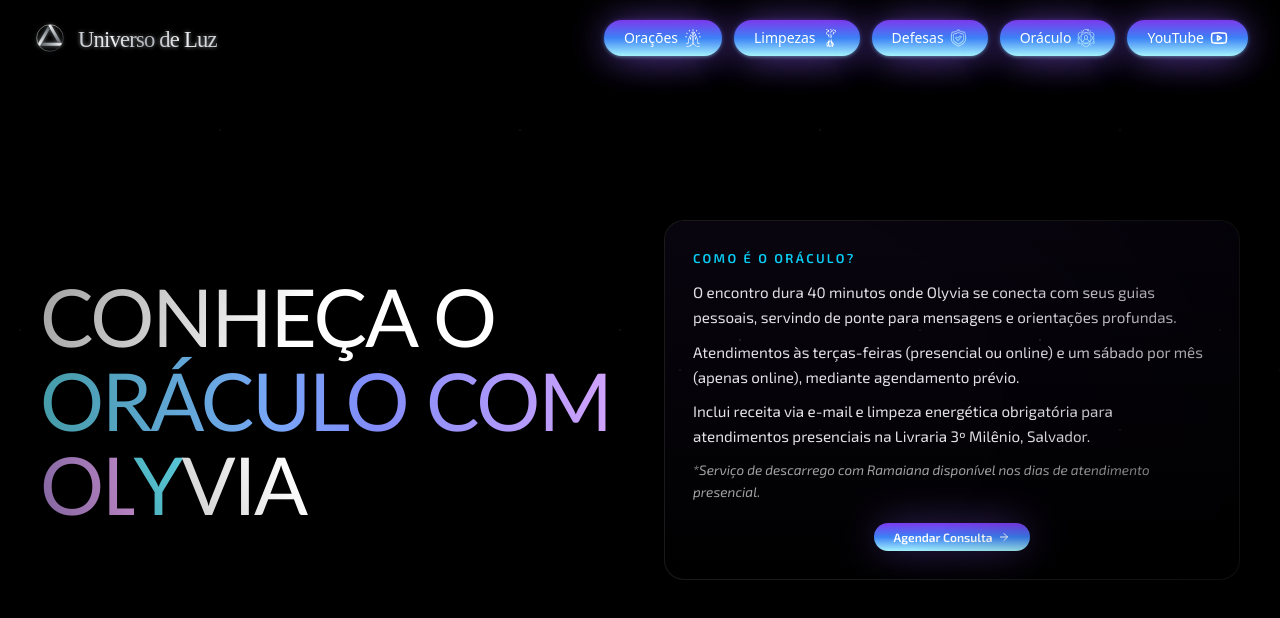
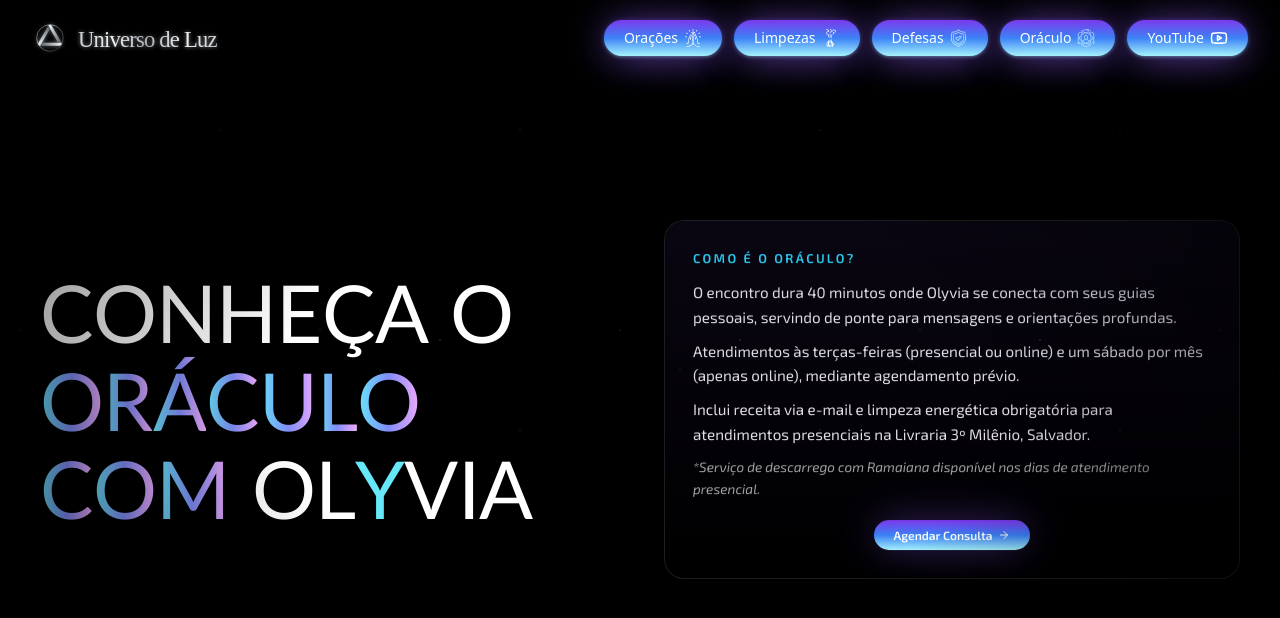
Before and after one commit to LeandroAcipreste/site-universo-de-lluz, a React (Vite) app: page /oracle in a window 1280 px wide. Shown: the top 618 px of the page. Built offline with nearby package versions, Linux system fonts and the light colour scheme; a web font is replaced by a local one.

Commit message:
finalização da página conheça o ul

```diff
--- a/src/index.css
+++ b/src/index.css
@@ -127,3 +127,30 @@
   0%, 100% { transform: translateY(0px); }
   50% { transform: translateY(-25px); }
 }
+
+/* =====================================================
+   CUSTOM SCROLLBAR — Estética Universo de Luz
+   ===================================================== */
+::-webkit-scrollbar {
+  width: 8px;
+}
+
+::-webkit-scrollbar-track {
+  background: #0a0a0a;
+}
+
+::-webkit-scrollbar-thumb {
+  background: linear-gradient(180deg, #67e8f9 0%, #818cf8 50%, #f0abfc 100%);
+  border-radius: 10px;
+  border: 2px solid #0a0a0a;
+}
+
+::-webkit-scrollbar-thumb:hover {
+  background: linear-gradient(180deg, #818cf8 0%, #f0abfc 100%);
+}
+
+/* Suporte para Firefox */
+* {
+  scrollbar-width: thin;
+  scrollbar-color: #818cf8 #0a0a0a;
+}
--- /dev/null
+++ b/src/pages/oracle/oracle.css
@@ -0,0 +1,185 @@
+/* ─────────────────────────────────────────────────────────────────
+   ORACLE PAGE — Universo de Luz
+   Estratégia: GSAP gerencia opacity / transform.
+               CSS gerencia apenas aparência visual (cor, gradiente).
+───────────────────────────────────────────────────────────────── */
+
+/* ── Section wrapper ── */
+.oracle-section {
+    position: relative;
+    min-height: 100svh;
+    overflow-x: clip;
+    background-color: #000;
+    color: white;
+}
+
+/* ── Conteúdo principal ── */
+.oracle-content {
+    position: relative;
+    z-index: 10;
+    margin: 0 auto;
+    max-width: 80rem;
+    display: flex;
+    flex-direction: column;
+    align-items: center;
+    justify-content: center;
+    gap: 2rem;
+    padding: 6rem 1.25rem 2.5rem;
+    min-height: 100vh;
+}
+
+@media (min-width: 1024px) {
+    .oracle-content {
+        display: grid;
+        grid-template-columns: 1fr 1fr;
+        align-items: center;
+        gap: 3rem;
+        padding: 0 2.5rem;
+    }
+}
+
+/* ── Colunas ── */
+.oracle-title-col {
+    display: flex;
+    width: 100%;
+    flex-direction: column;
+    align-items: center;
+    text-align: center;
+}
+
+@media (min-width: 1024px) {
+    .oracle-title-col {
+        align-items: flex-start;
+        text-align: left;
+    }
+}
+
+.oracle-card-col {
+    display: flex;
+    width: 100%;
+    flex-direction: column;
+}
+
+/* ── Título ── */
+.oracle-title {
+    margin: 0;
+    font-weight: 300;
+    text-transform: uppercase;
+    line-height: 1.1;
+    letter-spacing: -0.01em;
+    font-family: 'Optima', 'Zapf Humanist', 'Tenor Sans', sans-serif;
+    font-size: clamp(2.2rem, 7vw + 0.5rem, 5rem);
+    /* Garante que letras inline-block não herdem text-fill-color do pai */
+    -webkit-text-fill-color: white;
+    color: white;
+}
+
+/* ── Letras animadas — GSAP controla autoAlpha e y ── */
+.oracle-letter {
+    display: inline-block;
+    /* Estado inicial definido pelo gsap.set() — não declarar opacity/visibility aqui */
+    will-change: transform, opacity;
+    color: inherit;
+    -webkit-text-fill-color: inherit;
+}
+
+/* Espaços entre palavras — mantêm largura natural sem gradiente */
+.oracle-space {
+    display: inline-block;
+    width: 0.28em;
+    will-change: transform, opacity;
+}
+
+
+
+/* ── Variante gradiente neon: aplicada letra a letra ── */
+.oracle-letter--gradient {
+    /* background-clip funciona sem conflito porque o span é display:inline-block */
+    background: linear-gradient(90deg, #67e8f9 0%, #818cf8 50%, #f0abfc 100%);
+    -webkit-background-clip: text;
+    background-clip: text;
+    -webkit-text-fill-color: transparent;
+    color: transparent;
+}
+
+/* ── Variante ciano ── */
+.oracle-letter--cyan {
+    color: #67e8f9;
+    -webkit-text-fill-color: #67e8f9;
+}
+
+/* ── Card Informativo ── */
+.oracle-card {
+    position: relative;
+    overflow: hidden;
+    border-radius: 20px;
+    border: 1px solid rgba(255, 255, 255, 0.12);
+    background-color: rgba(0, 0, 0, 0.45);
+    backdrop-filter: blur(20px);
+    padding: 1.25rem;
+    font-family: 'Exo 2', system-ui, sans-serif;
+    /* Estado inicial definido pelo gsap.set() */
+    will-change: transform, opacity;
+}
+
+@media (min-width: 640px) { .oracle-card { padding: 1.5rem; } }
+@media (min-width: 768px) { .oracle-card { padding: 1.75rem; } }
+
+/* ── Brilho interno do card ── */
+.oracle-card-glow {
+    pointer-events: none;
+    position: absolute;
+    inset: 0;
+    border-radius: 20px;
+    background: linear-gradient(to bottom, rgba(139, 92, 246, 0.08), transparent);
+}
+
+/* ── Textos do card ── */
+.oracle-card-subtitle {
+    margin-bottom: 0.75rem;
+    font-weight: 700;
+    text-transform: uppercase;
+    letter-spacing: 0.18em;
+    color: #22d3ee;
+    font-size: clamp(0.65rem, 1.5vw + 0.3rem, 0.8rem);
+}
+
+.oracle-card-body {
+    display: flex;
+    flex-direction: column;
+    gap: 0.625rem;
+    font-weight: 300;
+    line-height: 1.6;
+    color: #e5e5e5;
+    font-size: clamp(0.8rem, 1.5vw + 0.3rem, 0.95rem);
+}
+
+.oracle-card-note {
+    font-style: italic;
+    color: #a3a3a3;
+    font-size: clamp(0.72rem, 1.3vw + 0.25rem, 0.85rem);
+}
+
+/* ── Botão de agendamento ── */
+.oracle-btn-container {
+    margin-top: 1.25rem;
+    display: flex;
+    justify-content: center;
+}
+
+.oracle-btn {
+    display: inline-flex;
+    align-items: center;
+    gap: 0.375rem;
+    border-radius: 9999px;
+    padding: 0.4rem 1.25rem;
+    font-size: 0.75rem;
+    font-weight: 600;
+    color: white;
+    text-decoration: none;
+    transition: transform 0.3s cubic-bezier(0.4, 0, 0.2, 1),
+                box-shadow 0.3s cubic-bezier(0.4, 0, 0.2, 1);
+}
+
+.oracle-btn:hover  { transform: scale(1.05); }
+.oracle-btn:active { transform: scale(0.95); }
--- a/src/pages/oracle/oracle.tsx
+++ b/src/pages/oracle/oracle.tsx
@@ -1,93 +1,102 @@
-import { motion } from "motion/react";
+import { useState, useRef } from "react";
 import { ArrowRight } from "lucide-react";
+import gsap from "gsap";
+import { useGSAP } from "@gsap/react";
 import SiteNav from "../../components/siteNav";
 import OracleBackground from "./oracleBackground";
 import { BTN_PRIMARY } from "../../constants/btnPrimary";
+import "./oracle.css";
 
-/**
- * Oracle Page — Responsividade Senior
- * ─────────────────────────────────────
- * Mobile  : Conteúdo empilhado, título centralizado, card em baixo
- * Tablet  : Layout de 1 col com espaçamentos intermediários
- * Desktop : 2 colunas — título à esq., card informativo à dir.
- * Todas as dimensões usam clamp() para fluidez contínua
- */
+// Linha 1 — branco
+const LINE1 = "Conheça o";
+// Linha 2 — gradiente neon
+const LINE2 = "Oráculo";
+// Linha 3A — gradiente
+const LINE3A = "com ";
+// Linha 3B — branco com y ciano
+const LINE3B_PREFIX = "Ol";
+const LINE3B_CYAN   = "y";
+const LINE3B_SUFFIX = "via";
+
 export default function Oracle() {
+  const sectionRef = useRef<HTMLElement>(null);
+  const titleRef  = useRef<HTMLHeadingElement>(null);
+  const cardRef   = useRef<HTMLDivElement>(null);
+  const [bgReady, setBgReady] = useState(false);
+
+  useGSAP(() => {
+    if (!bgReady || !titleRef.current || !cardRef.current) return;
+
+    const letters = titleRef.current.querySelectorAll<HTMLElement>(".oracle-letter, .oracle-space");
+
+    // autoAlpha = opacity + visibility juntos.
+    // Isso evita o bug clássico: background-clip:text some quando opacity:0
+    // porque o navegador usa layers de compositing diferentes.
+    gsap.set(letters, { autoAlpha: 0, y: 28, force3D: true });
+    gsap.set(cardRef.current, { autoAlpha: 0, y: 40, force3D: true });
+
+    gsap.timeline({ delay: 0.15 })
+      .to(letters, {
+        autoAlpha: 1,
+        y: 0,
+        duration: 0.55,
+        ease: "power3.out",
+        stagger: 0.035,
+        force3D: true,
+      })
+      .to(cardRef.current, {
+        autoAlpha: 1,
+        y: 0,
+        duration: 0.9,
+        ease: "power3.out",
+        force3D: true,
+      }, "-=0.4");
+  }, { dependencies: [bgReady] });
+
+  // Helper — cada char vira um span. Espaços viram oracle-space com largura garantida.
+  const renderLetters = (text: string, extraClass = "") =>
+    text.split("").map((char, i) =>
+      char === " "
+        ? <span key={i} className="oracle-space"> </span>
+        : <span key={i} className={`oracle-letter${extraClass ? ` ${extraClass}` : ""}`}>{char}</span>
+    );
+
   return (
-    <section className="relative min-h-screen overflow-hidden bg-black text-white selection:bg-violet-500/30">
-      <OracleBackground />
+    <section className="oracle-section" ref={sectionRef}>
+      <OracleBackground onReady={() => setBgReady(true)} />
       <SiteNav />
 
       {/* ── CONTEÚDO PRINCIPAL ── */}
-      <div
-        className={[
-          "relative z-10",
-          "mx-auto max-w-7xl",
-          /* Mobile: empilhado, padding generoso no topo para nav */
-          "flex min-h-screen flex-col items-center justify-center",
-          "gap-8 px-5 pb-10 pt-24",
-          /* Desktop: layout em 2 colunas lado a lado */
-          "lg:grid lg:grid-cols-2 lg:items-center lg:gap-12 lg:px-10 lg:py-0",
-        ].join(" ")}
-      >
+      <div className="oracle-content">
 
         {/* ── COLUNA ESQUERDA: Título ── */}
-        <div className="flex w-full flex-col items-center text-center lg:items-start lg:text-left">
-          <motion.h1
-            initial={{ opacity: 0, y: 24, filter: "blur(8px)" }}
-            animate={{ opacity: 1, y: 0, filter: "blur(0px)" }}
-            transition={{ duration: 0.8, delay: 0.2, ease: [0.2, 0.8, 0.2, 1] }}
-            className="font-light uppercase antialiased leading-[1.05] tracking-tight text-white"
-            style={{
-              fontFamily: "'Optima','Zapf Humanist','Tenor Sans',sans-serif",
-              fontSize: "clamp(2.2rem, 7vw + 0.5rem, 5rem)",
-            }}
-          >
-            Conheça o
+        <div className="oracle-title-col">
+          <h1 className="oracle-title" ref={titleRef}>
+            {/* Linha 1 — branco */}
+            {renderLetters(LINE1)}
             <br />
-            <span
-              className="text-transparent"
-              style={{
-                backgroundImage: "linear-gradient(90deg,#67e8f9 0%,#818cf8 50%,#f0abfc 100%)",
-                WebkitBackgroundClip: "text",
-                backgroundClip: "text",
-              }}
-            >
-              Oráculo com Ol
-            </span>
-            <span style={{ color: "#67e8f9" }}>y</span>via
-          </motion.h1>
+            {/* Linha 2 — só "Oráculo" com gradiente */}
+            {renderLetters(LINE2, "oracle-letter--gradient")}
+            <br />
+            {/* Linha 3 — "com " gradiente + "Ol" branco + "y" ciano + "via" branco */}
+            {renderLetters(LINE3A, "oracle-letter--gradient")}
+            {renderLetters(LINE3B_PREFIX)}
+            {renderLetters(LINE3B_CYAN, "oracle-letter--cyan")}
+            {renderLetters(LINE3B_SUFFIX)}
+          </h1>
         </div>
 
         {/* ── COLUNA DIREITA: Card Informativo ── */}
-        <div className="flex w-full flex-col">
-          <motion.div
-            initial={{ opacity: 0, y: 24, filter: "blur(8px)" }}
-            animate={{ opacity: 1, y: 0, filter: "blur(0px)" }}
-            transition={{ duration: 0.8, delay: 0.4, ease: [0.2, 0.8, 0.2, 1] }}
-            className={[
-              "relative overflow-hidden",
-              "rounded-[20px] border border-white/10",
-              "bg-black/40 backdrop-blur-xl",
-              /* Padding responsivo */
-              "p-5 sm:p-6 md:p-7",
-            ].join(" ")}
-            style={{ fontFamily: "'Exo 2', system-ui, sans-serif" }}
-          >
+        <div className="oracle-card-col">
+          <div className="oracle-card" ref={cardRef}>
             {/* Brilho interno */}
-            <div className="pointer-events-none absolute inset-0 rounded-[20px] bg-gradient-to-b from-violet-500/6 to-transparent" />
+            <div className="oracle-card-glow" />
 
-            <h2
-              className="mb-3 font-bold uppercase tracking-[0.18em] text-cyan-400"
-              style={{ fontSize: "clamp(0.65rem, 1.5vw + 0.3rem, 0.8rem)" }}
-            >
+            <h2 className="oracle-card-subtitle">
               Como é o Oráculo?
             </h2>
 
-            <div
-              className="space-y-2.5 font-light leading-relaxed text-neutral-200 antialiased"
-              style={{ fontSize: "clamp(0.8rem, 1.5vw + 0.3rem, 0.95rem)" }}
-            >
+            <div className="oracle-card-body">
               <p>
                 O encontro dura 40 minutos onde Olyvia se conecta com seus
                 guias pessoais, servindo de ponte para mensagens e orientações
@@ -101,24 +110,19 @@ export default function Oracle() {
                 Inclui receita via e-mail e limpeza energética obrigatória
                 para atendimentos presenciais na Livraria 3º Milênio, Salvador.
               </p>
-              <p className="italic text-neutral-400" style={{ fontSize: "clamp(0.72rem, 1.3vw + 0.25rem, 0.85rem)" }}>
+              <p className="oracle-card-note">
                 *Serviço de descarrego com Ramaiana disponível nos dias de
                 atendimento presencial.
               </p>
             </div>
 
             {/* Botão compacto centralizado */}
-            <motion.div
-              initial={{ opacity: 0, y: 10 }}
-              animate={{ opacity: 1, y: 0 }}
-              transition={{ duration: 0.5, delay: 0.65 }}
-              className="mt-5 flex justify-center"
-            >
+            <div className="oracle-btn-container">
               <a
                 href="https://wa.me/5571996612421"
                 target="_blank"
                 rel="noopener noreferrer"
-                className="group inline-flex items-center gap-1.5 rounded-full px-5 py-1.5 text-xs font-semibold text-white transition-all duration-300 hover:scale-105 active:scale-95"
+                className="oracle-btn"
                 style={BTN_PRIMARY}
                 onMouseEnter={(e) => {
                   (e.currentTarget as HTMLAnchorElement).style.boxShadow =
@@ -130,10 +134,10 @@ export default function Oracle() {
                 }}
               >
                 Agendar Consulta
-                <ArrowRight className="h-3 w-3 transition-transform group-hover:translate-x-0.5" />
+                <ArrowRight className="h-3 w-3" />
               </a>
-            </motion.div>
-          </motion.div>
+            </div>
+          </div>
         </div>
 
       </div>
--- a/src/pages/oracle/oracleBackground.tsx
+++ b/src/pages/oracle/oracleBackground.tsx
@@ -13,13 +13,16 @@ import { useEffect, useState } from "react";
  *   edgeColor = vec3(0.25, 0.05, 0.55) → rgb(64, 13, 140)  — Índigo profundo
  *   glowColor = vec3(0.90, 0.85, 1.0) → rgb(230, 217, 255) — Brilho central
  */
-export default function OracleBackground() {
+export default function OracleBackground({ onReady }: { onReady?: () => void }) {
   const [ready, setReady] = useState(false);
 
   useEffect(() => {
     if (typeof window === "undefined") return;
 
-    const fallback = setTimeout(() => setReady(true), 3500);
+    const fallback = setTimeout(() => {
+      setReady(true);
+      if (onReady) onReady();
+    }, 3500);
     const scriptId = "unicorn-studio-script";
     let script = document.getElementById(scriptId) as HTMLScriptElement;
 
@@ -29,6 +32,7 @@ export default function OracleBackground() {
         requestAnimationFrame(() =>
           requestAnimationFrame(() => {
             setReady(true);
+            if (onReady) onReady();
             clearTimeout(fallback);
           })
         );
```
